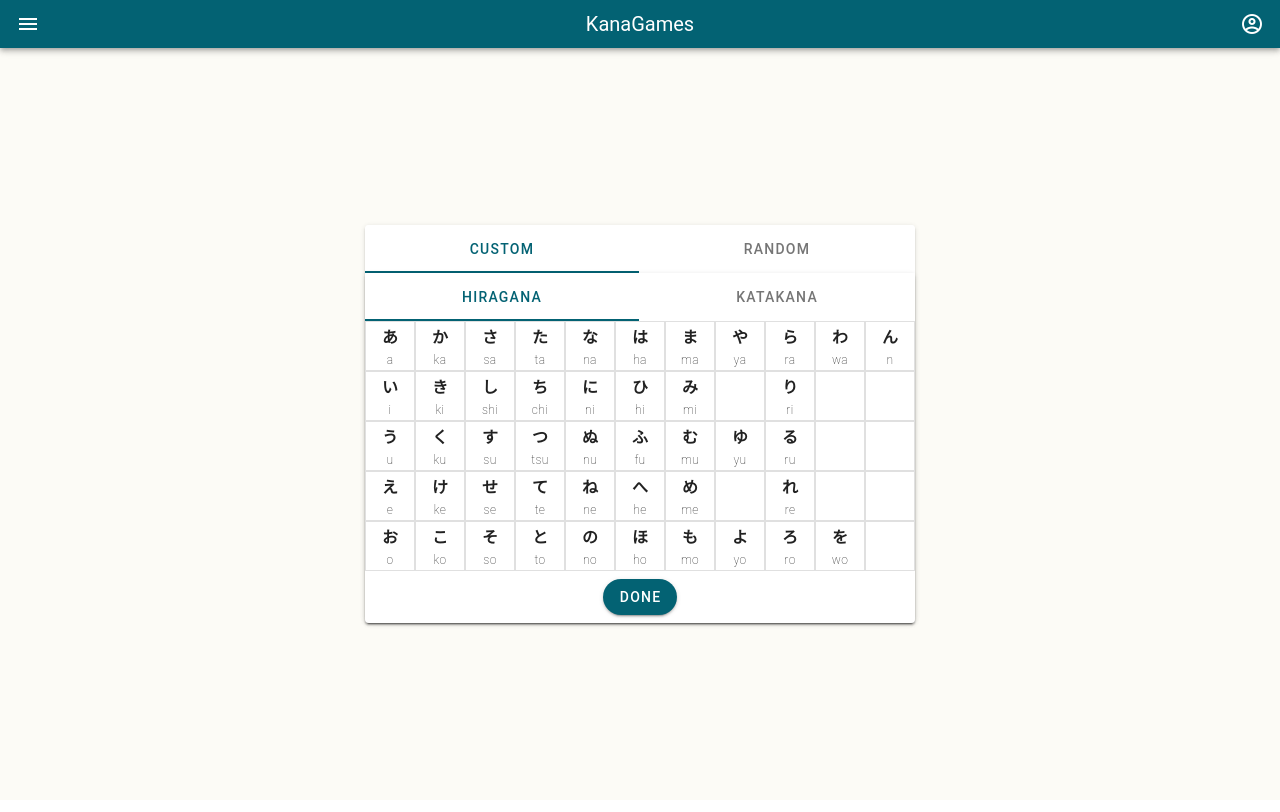
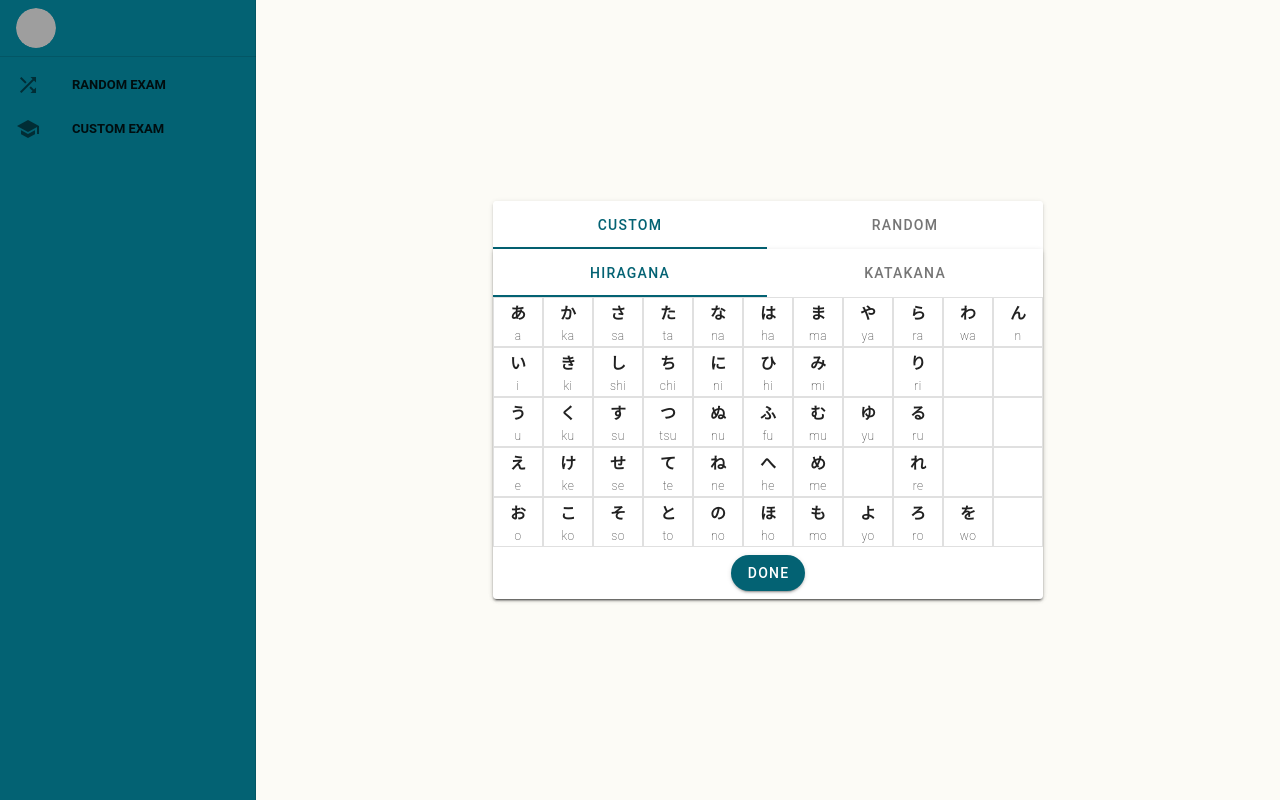
Before and after one commit to tomctr/KanaGames, a Vue app: page / in a window 1280 px wide. Built offline with nearby package versions, Linux system fonts and the light colour scheme; grey boxes are pictures that could not be loaded.

Commit message:
change navbar style

```diff
--- a/src/App.vue
+++ b/src/App.vue
@@ -1,13 +1,23 @@
+<!--
 <template>
   <v-app>
     <Navbar />
     <div class="app-background fill-height">
       <v-content class="fill-height">
-        <v-container class="pa-0 fill-height">
+        <v-container class="pa-0 fill-height" no-gutters>
           <Game />
         </v-container>
       </v-content>
     </div>
+  </v-app>
+</template>
+-->
+<template>
+  <v-app>
+    <v-row class="fill-height app-background" no-gutters>
+      <Navbar/>
+      <Game />
+    </v-row>
   </v-app>
 </template>
 
--- a/src/components/Game.vue
+++ b/src/components/Game.vue
@@ -1,19 +1,27 @@
+<!--
+<template>
+    <v-row class="fill-height pa-0 ma-0" justify="center" align="center" no-gutters>
+      <v-col>
+        <v-navigation-drawer>
+          <v-list-item-content>RANDOM </v-list-item-content>
+        </v-navigation-drawer>
+      </v-col>
+      <v-col>
+        <PreGame v-on:start-game="startGame" v-show="showPreGame" />
+        <KanaCard v-if="!showPreGame && !isEndGame" :config="config" v-on:end-game="endGame" />
+        <EndGame v-if="isEndGame" :examResult="examResult" />
+      </v-col>
+    </v-row>
+</template> -->
 
 <template>
-  <v-container class="pa-0 ma-0 fill-height">
-    <v-row class="fill-height pa-0 ma-0" justify="center" align="center" no-gutters>
-      <PreGame v-on:start-game="startGame" v-show="showPreGame" />
-      <KanaCard v-if="!showPreGame && !isEndGame" :config="config" v-on:end-game="endGame" />
-      <EndGame v-if="isEndGame" :examResult="examResult" />
-    </v-row>
-  </v-container>
+  <v-row justify="center" align="center">
+    <PreGame v-on:start-game="startGame" v-show="showPreGame" />
+    <KanaCard v-if="!showPreGame && !isEndGame" :config="config" v-on:end-game="endGame" />
+    <EndGame v-if="isEndGame" :examResult="examResult" />
+  </v-row>
 </template>
 
-<!--
-<template>
-  <KanaArray/>
-</template>
--->
 <script>
 import KanaCard from "./KanaCard";
 import PreGame from "./PreGame";
@@ -25,14 +33,14 @@ export default {
   components: {
     KanaCard,
     PreGame,
-    EndGame,
+    EndGame
   },
 
   data: () => ({
     showPreGame: true,
     isEndGame: false,
     config: null,
-    examResult: null,
+    examResult: null
   }),
   methods: {
     startGame(param) {
--- a/src/components/Navbar.vue
+++ b/src/components/Navbar.vue
@@ -1,3 +1,4 @@
+<!--
 <template>
   <div>
     <v-app-bar color="#036273" dark dense>
@@ -10,7 +11,34 @@
       </v-btn>
     </v-app-bar>
   </div>
+</template>-->
+<template>
+  <v-navigation-drawer permanent expand-on-hover color="#036273" >
+    <v-list-item>
+      <v-list-item-avatar>
+        <v-img
+          src="https://i.pinimg.com/236x/d4/08/82/d4088298ad3510ee746bde10585da6cd--anime-people-anime-guys.jpg"
+        ></v-img>
+      </v-list-item-avatar>
+    </v-list-item>
+    <v-divider></v-divider>
+    <v-list nav dense >
+      <v-list-item link>
+        <v-list-item-icon>
+          <v-icon x-medium>mdi-shuffle</v-icon>
+        </v-list-item-icon>
+        <v-list-item-title class="font-weight-bold">RANDOM EXAM</v-list-item-title>
+      </v-list-item>
+      <v-list-item link>
+        <v-list-item-icon>
+          <v-icon x-medium>mdi-school</v-icon>
+        </v-list-item-icon>
+        <v-list-item-title class="font-weight-bold ">CUSTOM EXAM</v-list-item-title>
+      </v-list-item>
+    </v-list>
+  </v-navigation-drawer>
 </template>
+
 
 <script>
 export default {};
```
